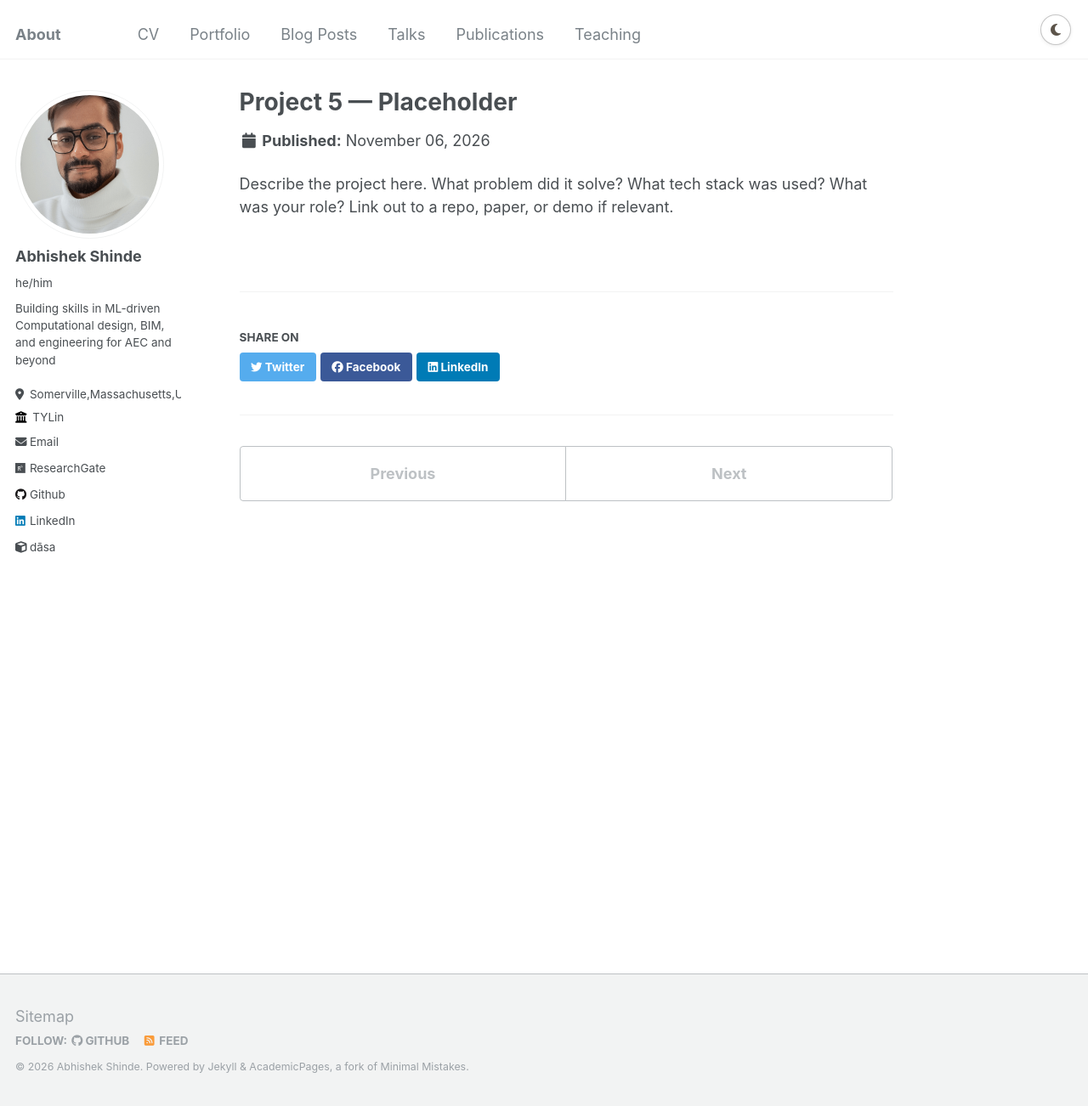
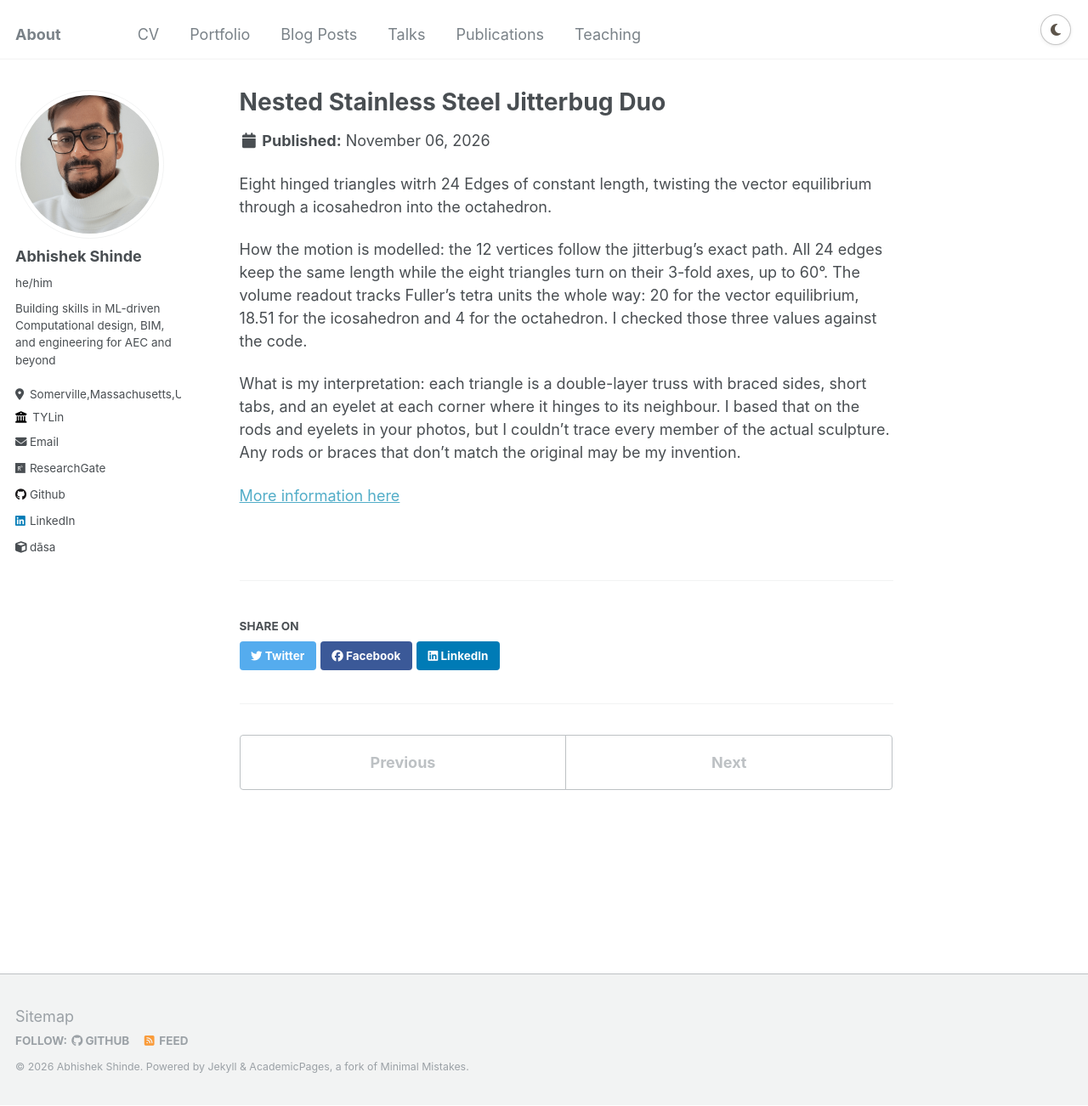
Before and after one commit to InquisitiveAS/InquisitiveAS.github.io, a Jekyll site: the page built from _portfolio/portfolio-5.md, in a window 1280 px wide and 1302 px high. Shown: the whole window at 85% size. Built offline with Jekyll 4.4.1, drawn with Linux system fonts in a browser that asks for light colours.

Commit message:
Update on portfolio-5.md

```diff
--- a/_portfolio/portfolio-5.md
+++ b/_portfolio/portfolio-5.md
@@ -1,8 +1,8 @@
 ---
-title: "Project 5 — Placeholder"
-subtitle: "Replace this subtitle · TBD"
-image: /images/wip_portfolio_logo.png
-excerpt: "Placeholder portfolio entry — replace title, subtitle, image, and body."
+title: "Nested Stainless Steel Jitterbug Duo"
+subtitle: " Vector Equilibrium Jitterbug by Buckminster Fuller"
+image: /images/05_portfolio_2.png
+excerpt: "Beyond Speckleverse 2024 Hackathon Project<br/><img src='/images/05_portfolio_2.png'>"
 collection: portfolio
 ---
 
@@ -15,8 +15,18 @@ Edit this file (_portfolio/portfolio-5.md) to fill in:
 
 Recommended image: 1600 x 1200 px, 4:3, PNG/JPG/GIF.
 See README → "Portfolio tiles — image guide" for full specs.
--->
 
 Describe the project here. What problem did it solve? What tech stack
 was used? What was your role? Link out to a repo, paper, or demo if
 relevant.
+-->
+
+
+Eight hinged triangles witrh 24 Edges of constant length, twisting the vector equilibrium through a
+icosahedron into the octahedron.
+
+How the motion is modelled: the 12 vertices follow the jitterbug’s exact path. All 24 edges keep the same length while the eight triangles turn on their 3-fold axes, up to 60°. The volume readout tracks Fuller’s tetra units the whole way: 20 for the vector equilibrium, 18.51 for the icosahedron and 4 for the octahedron. I checked those three values against the code.
+
+What is my interpretation: each triangle is a double-layer truss with braced sides, short tabs, and an eyelet at each corner where it hinges to its neighbour. I based that on the rods and eyelets in your photos, but I couldn’t trace every member of the actual sculpture. Any rods or braces that don’t match the original may be my invention.
+
+[More information here](https://devpost.com/software/ai2speckle-textures-search)
```
Also changed, not shown: images/05_portfolio_2.png (added).
